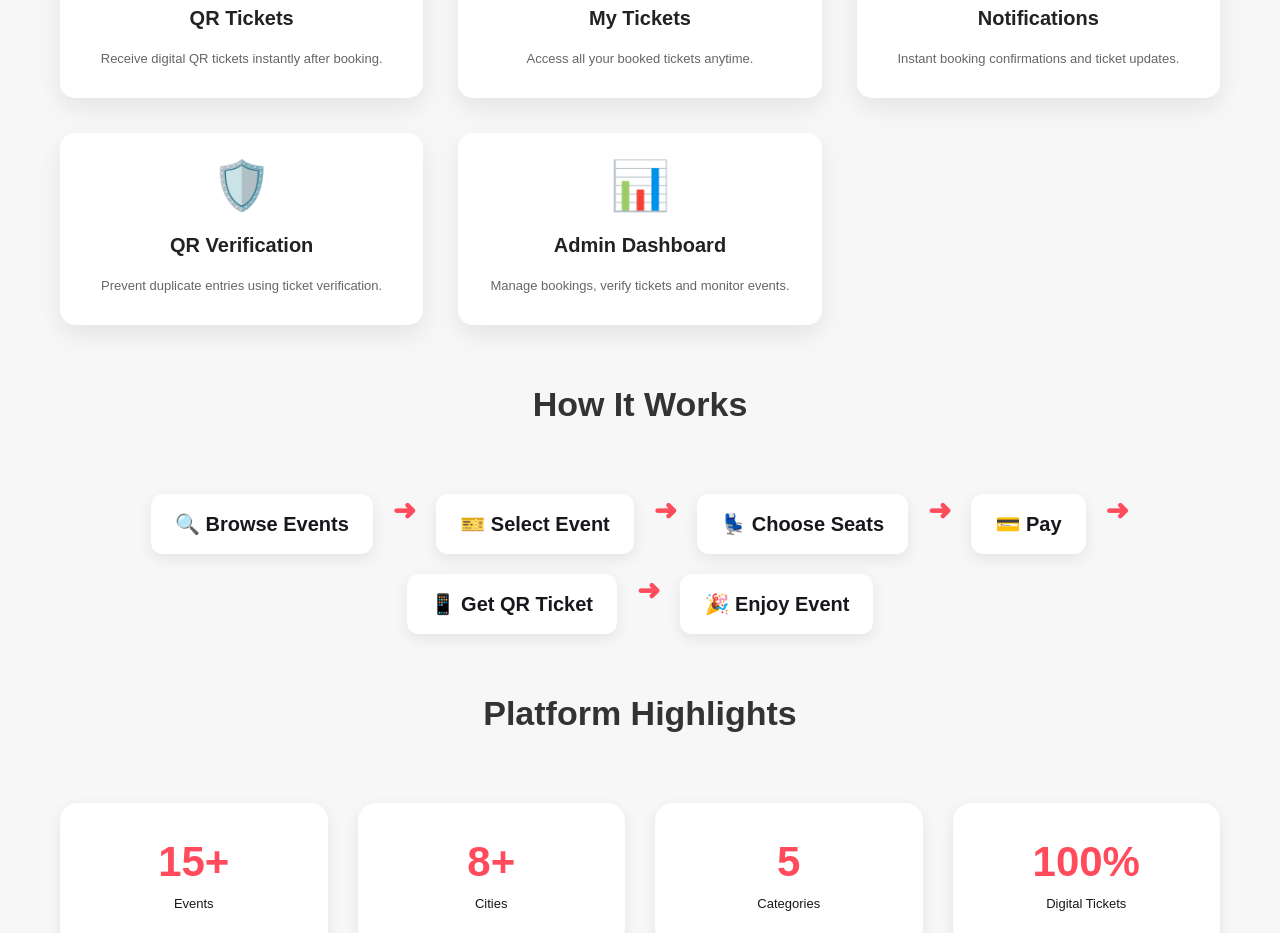
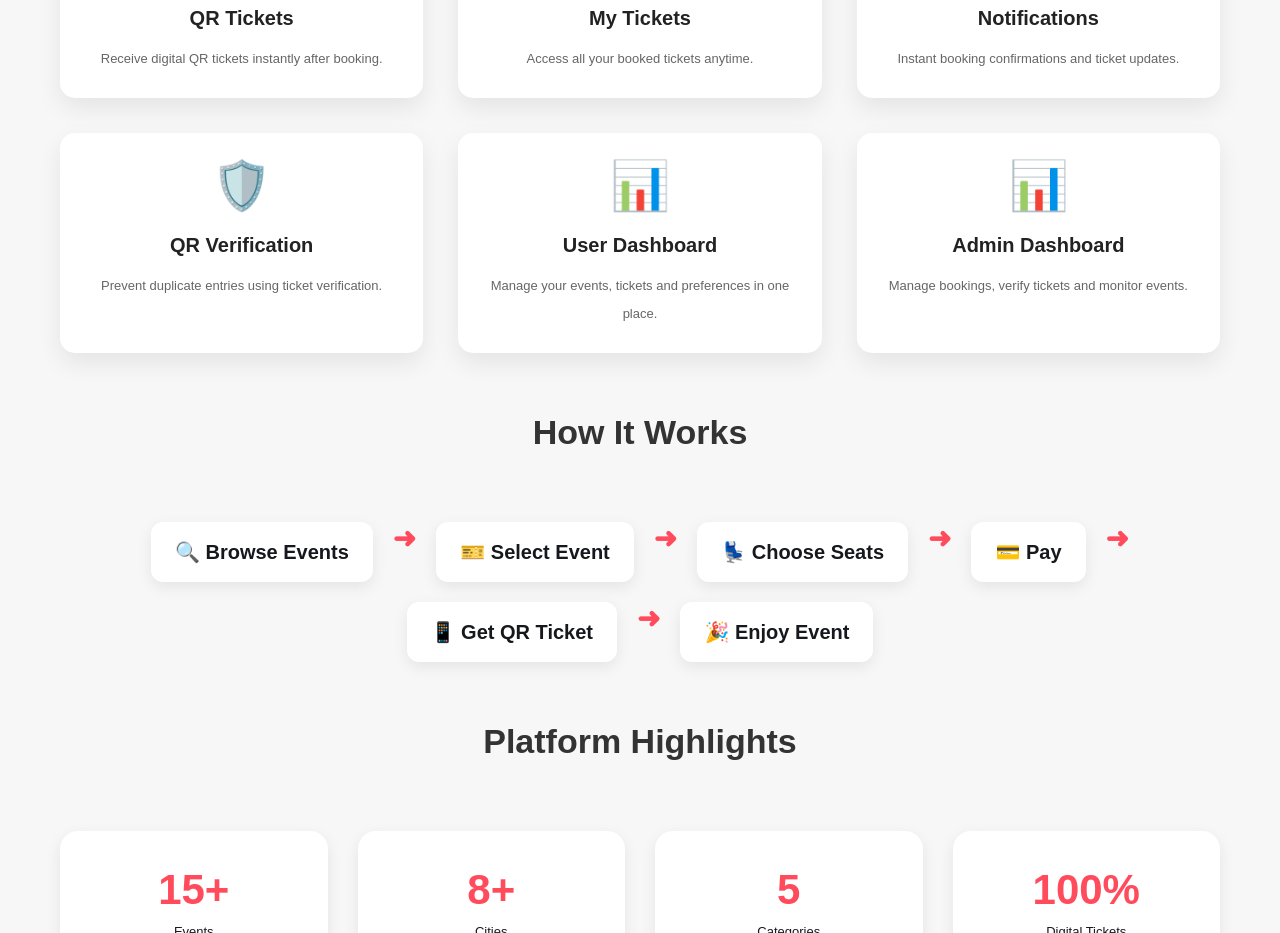
Before and after one commit to Parul-0812/TheShowSpot-Event-ticket-booking-system, a React app in the folder frontend/: page /features in a window 1280 px wide. Shown: the part 940-1873 px from the top of the page. Built offline with nearby package versions, Linux system fonts and the light colour scheme; the HTML template or start-up script is replaced by a standard one.

Commit message:
Features

```diff
--- a/frontend/src/pages/features.jsx
+++ b/frontend/src/pages/features.jsx
@@ -134,6 +134,19 @@ Prevent duplicate entries using ticket verification.
 </p>
 
 </div>
+<div className="feature-card">
+
+<div className="icon">📊</div>
+
+<h3>User Dashboard</h3>
+
+<p>
+
+Manage your events, tickets and preferences in one place.
+
+</p>
+
+</div>
 
 <div className="feature-card">
 
```
